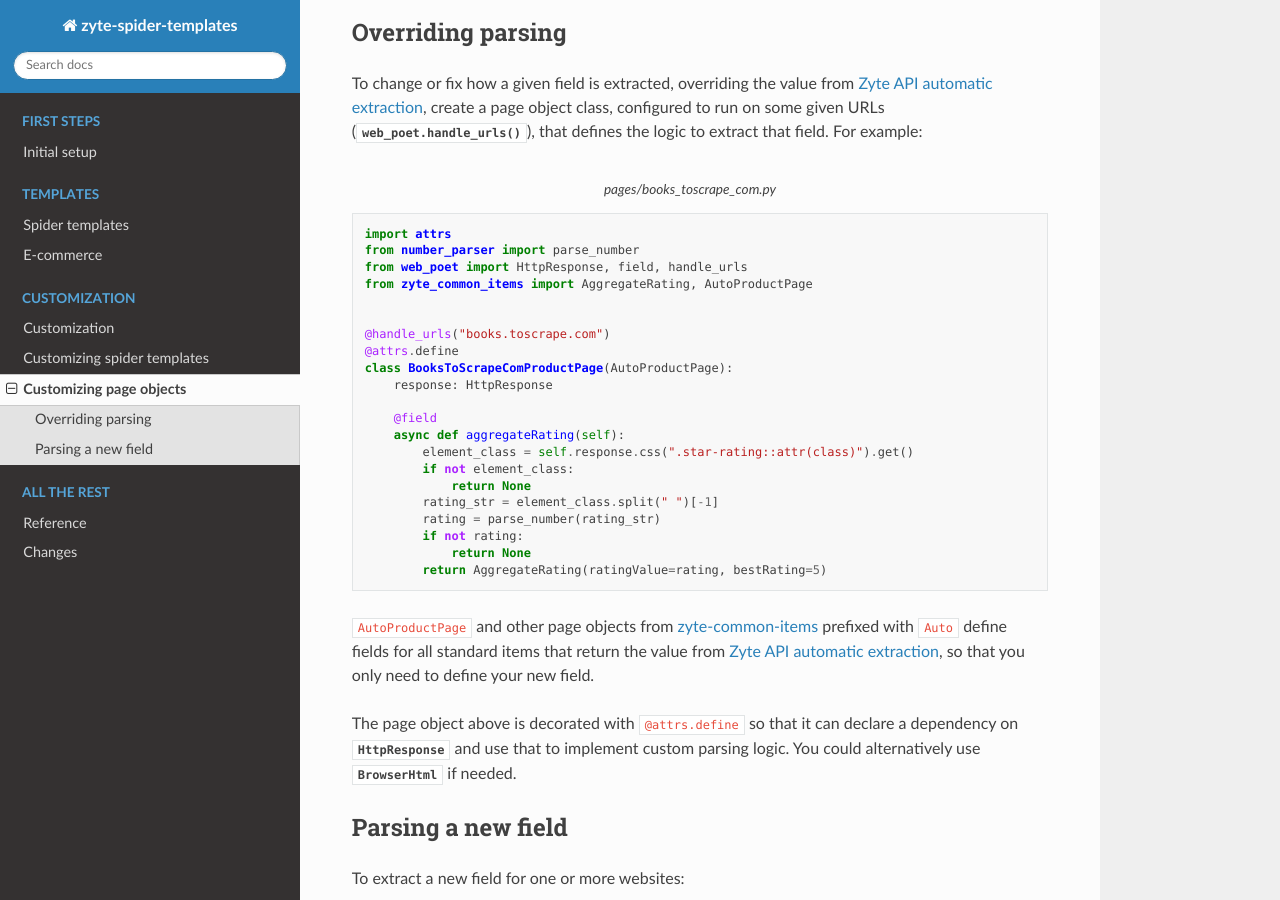
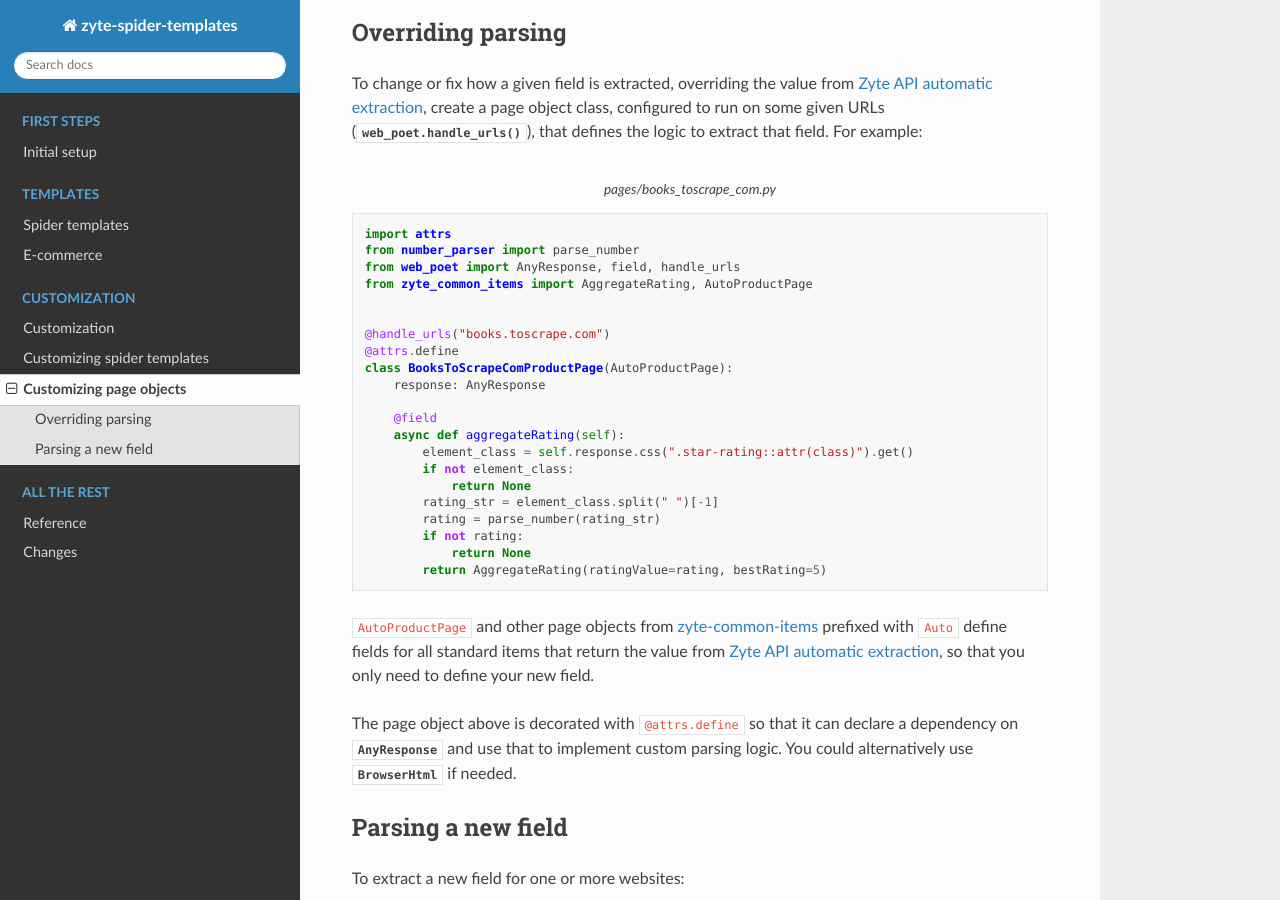
Before and after one commit to zytedata/zyte-spider-templates, a Sphinx documentation site: the page built from docs/customization/pages.rst, in a window 1280 px wide and 900 px high, scrolled down 413 px. Built offline with Sphinx 7.4.7 and the Read the Docs theme 2.0.0, drawn with Linux system fonts in a browser that asks for light colours.

Commit message:
Use AnyResponse in the customization example

```diff
--- a/docs/customization/pages.rst
+++ b/docs/customization/pages.rst
@@ -34,14 +34,14 @@ extract that field. For example:
 
     import attrs
     from number_parser import parse_number
-    from web_poet import HttpResponse, field, handle_urls
+    from web_poet import AnyResponse, field, handle_urls
     from zyte_common_items import AggregateRating, AutoProductPage
 
 
     @handle_urls("books.toscrape.com")
     @attrs.define
     class BooksToScrapeComProductPage(AutoProductPage):
-        response: HttpResponse
+        response: AnyResponse
 
         @field
         async def aggregateRating(self):
@@ -62,7 +62,7 @@ to define your new field.
 .. _zyte-common-items: https://zyte-common-items.readthedocs.io/en/latest/
 
 The page object above is decorated with ``@attrs.define`` so that it can
-declare a dependency on :class:`~web_poet.page_inputs.http.HttpResponse` and
+declare a dependency on :class:`~web_poet.page_inputs.response.AnyResponse` and
 use that to implement custom parsing logic. You could alternatively use
 :class:`~web_poet.page_inputs.browser.BrowserHtml` if needed.
 
```
